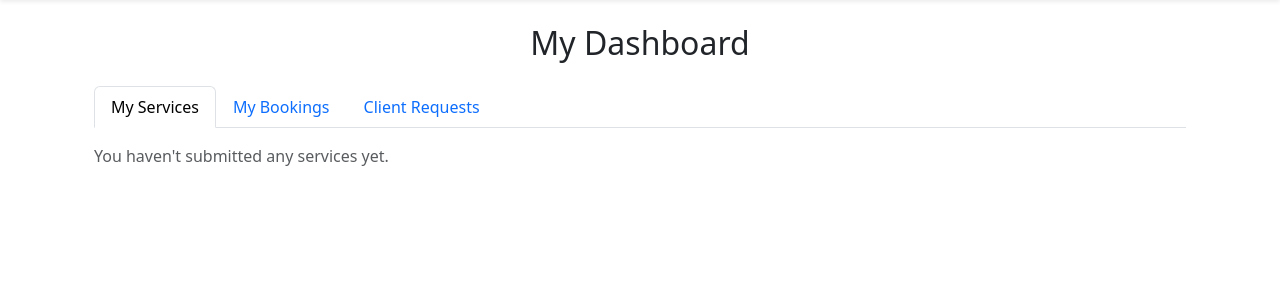
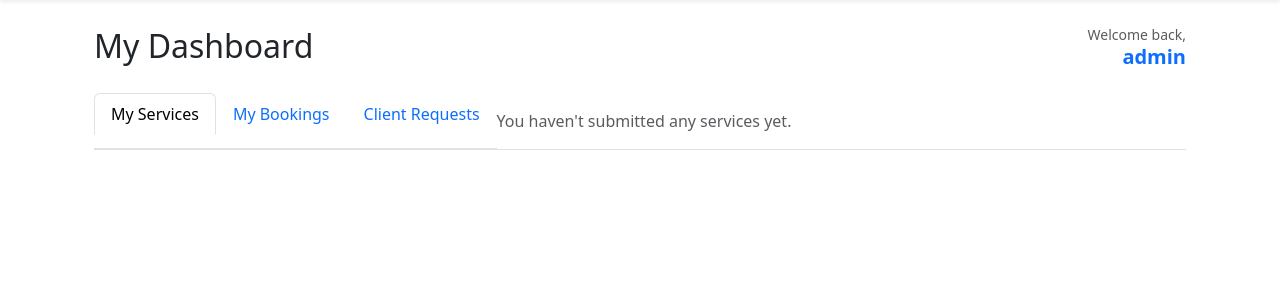
Before and after one commit to agodahdev/Skillbridge, a Django app: page /services/dashboard/ in a window 1280 px wide. Shown: the part 56-356 px from the top of the page. Run offline with Django 5.2, Linux system fonts and the light colour scheme; a user stored in the database is signed in; data comes from the database, SQL or seed files in the repository.

Commit message:
Add username display to dashboard header

```diff
--- a/skillbridge/services/templates/services/dashboard.html
+++ b/skillbridge/services/templates/services/dashboard.html
@@ -2,7 +2,17 @@
 {% block content %}
 
 <div class="container mt-4">
-    <h2 class="mb-4 text-center">My Dashboard</h2>
+    <div class="d-flex justify-content-between align-items-center mb-4">
+        <h2 class="mb-0">My Dashboard</h2>
+        <div class="text-end">
+            <p class="mb-0 text-muted small">Welcome back,</p>
+            <h5 class="mb-0 text-primary fw-bold">{{ user.username }}</h5>
+        </div>
+    </div>
+
+    <!-- Nav tabs-->
+    <ul class="nav nav-tabs" id="dashboardTabs" role="tablist">
+
 
    <!-- Nav tabs-->
     <ul class="nav nav-tabs" id="dashboardTabs" role="tablist">
```
